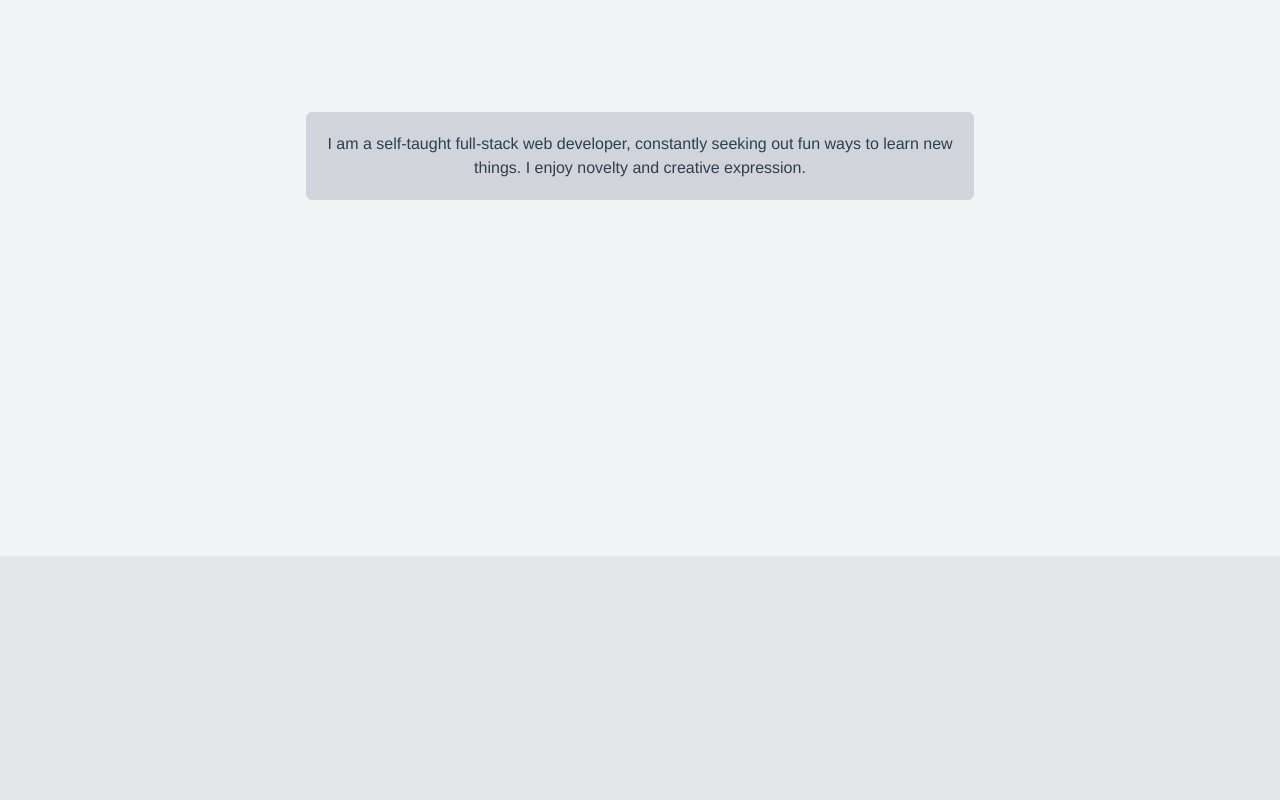
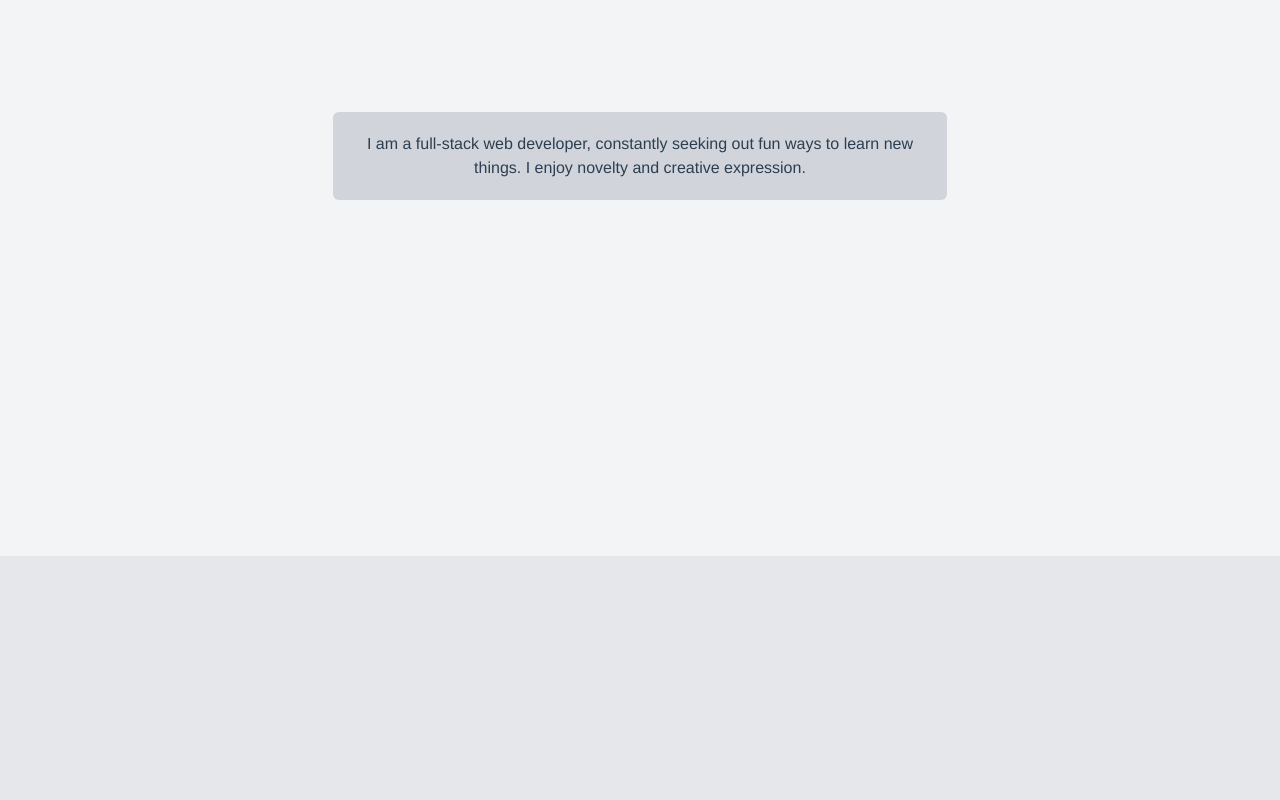
Before and after one commit to theAvocadoCoder/theavocadocoder-site, a Vue app: page / in a window 1280 px wide. Shown: the part 1140-1940 px from the top of the page. Built offline with nearby package versions, Linux system fonts and the light colour scheme.

Commit message:
edits based on Ada's suggestions

```diff
--- a/src/components/Hero.vue
+++ b/src/components/Hero.vue
@@ -23,9 +23,8 @@
         <div class="flex items-center justify-center h-5/12">
           <div class="flex text-center bg-gray-300 p-5 w-2/3 h-full rounded-md">
             <p>
-              I am a self-taught full-stack web developer, constantly seeking
-              out fun ways to learn new things. I enjoy novelty and creative
-              expression.
+              I am a full-stack web developer, constantly seeking out fun ways
+              to learn new things. I enjoy novelty and creative expression.
             </p>
           </div>
         </div>
@@ -40,9 +39,6 @@
           <div class="flex gap-7 flex-col md:flex-row">
             <a href="tel:+2348061116006">
               <Icon icon="fa:phone" class="h-10 w-10" />
-            </a>
-            <a href="tel:+2349055967852">
-              <Icon icon="fa:whatsapp" class="h-10 w-10" />
             </a>
             <a href="mailto:theavocadocoder@gmail.com?subject=Inquiry%20Email">
               <Icon icon="fa:envelope" class="h-10 w-10" />
--- a/src/views/Projects.vue
+++ b/src/views/Projects.vue
@@ -1,7 +1,25 @@
 <template>
-  <div class="max-w-screen min-h-screen">
-    <h1>These are the projects I have worked on</h1>
-
-    <p>Feel free to try them out :)</p>
+  <div>
+    <!--Brief intro-->
+    <section class="h-screen">
+      <div class="flex items-center justify-center h-full">
+        <div class="flex flex-col gap-5 items-center">
+          <Icon icon="fa-solid:tools" class="h-20 w-20" />
+          <p>
+            This page is currently under construction. Kindly check back later
+          </p>
+        </div>
+      </div>
+    </section>
   </div>
 </template>
+
+<script>
+import { Icon } from "@iconify/vue";
+
+export default {
+  components: {
+    Icon,
+  },
+};
+</script>
```
